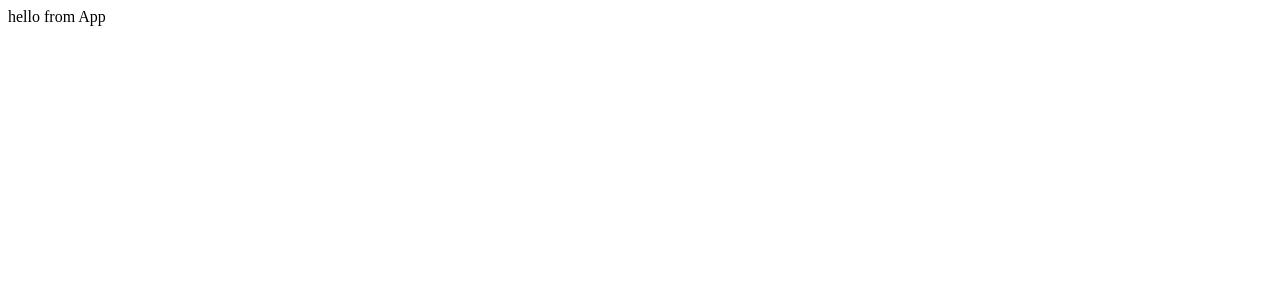
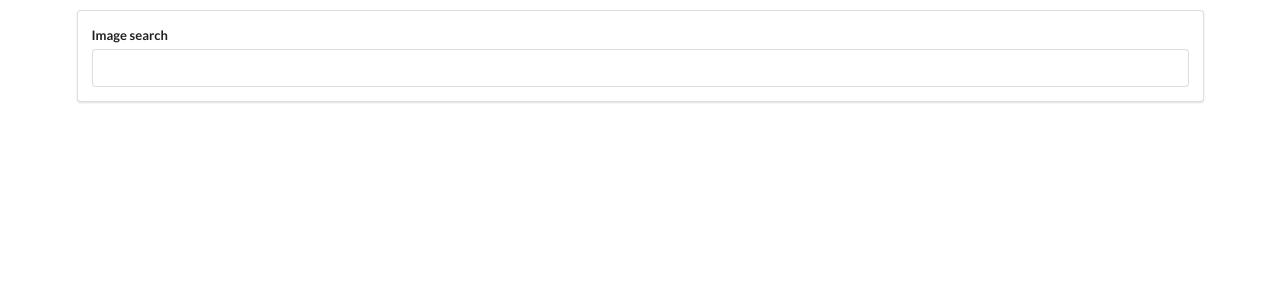
Before and after one commit to dobby-ide/pics, a React (Create React App) app: page / in a window 1280 px wide. Shown: the top 300 px of the page. Built offline with nearby package versions, Linux system fonts and the light colour scheme.

Commit message:
SearchBar, class based components, Semantic UI style add

```diff
--- a/public/index.html
+++ b/public/index.html
@@ -10,6 +10,7 @@
       content="Web site created using create-react-app"
     />
     <link rel="apple-touch-icon" href="%PUBLIC_URL%/logo192.png" />
+    <link rel="stylesheet" href="https://cdnjs.cloudflare.com/ajax/libs/semantic-ui/2.4.1/semantic.min.css"/>
     <!--
       manifest.json provides metadata used when your web app is installed on a
       user's mobile device or desktop. See https://developers.google.com/web/fundamentals/web-app-manifest/
--- a/src/Components/App.js
+++ b/src/Components/App.js
@@ -1,6 +1,16 @@
 import React from 'react';
+import SearchBar from './SearchBar';
 
-const App = () => {
-  return <div>hello from App</div>;
+class App extends React.Component {
+  onSearchSubmit(term) {
+    console.log(term);
+  }
+  render() {
+    return (
+      <div className="ui container" style={{ marginTop: '10px' }}>
+        <SearchBar onSubbbmit={this.onSearchSubmit} />
+      </div>
+    );
+  }
 };
 export default App;
--- /dev/null
+++ b/src/Components/SearchBar.js
@@ -0,0 +1,28 @@
+import React from 'react';
+
+class SearchBar extends React.Component {
+  state = { term: '' };
+  onFormSubmit = (event) => {
+    event.preventDefault();
+    this.props.onSubbbmit(this.state.term);
+  };
+  render() {
+    return (
+      <div className="ui segment">
+        <form onSubmit={this.onFormSubmit} className="ui form">
+          <div className="field">
+            <label>Image search</label>
+            <input
+              type="text"
+              onChange={(event) => {
+                this.setState({ term: event.target.value.toUpperCase() });
+              }}
+              value={this.state.term}
+            ></input>
+          </div>
+        </form>
+      </div>
+    );
+  }
+}
+export default SearchBar;
```
